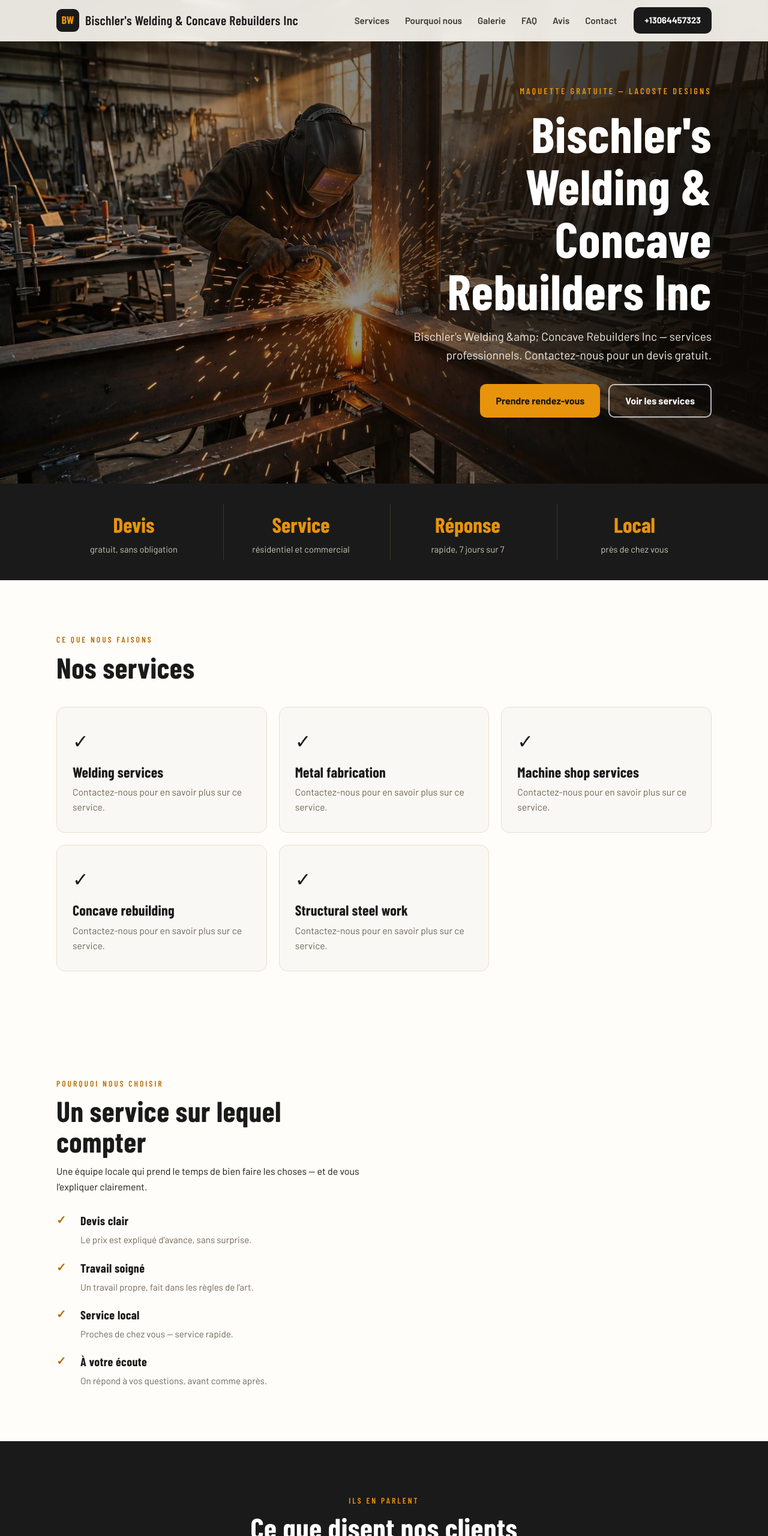
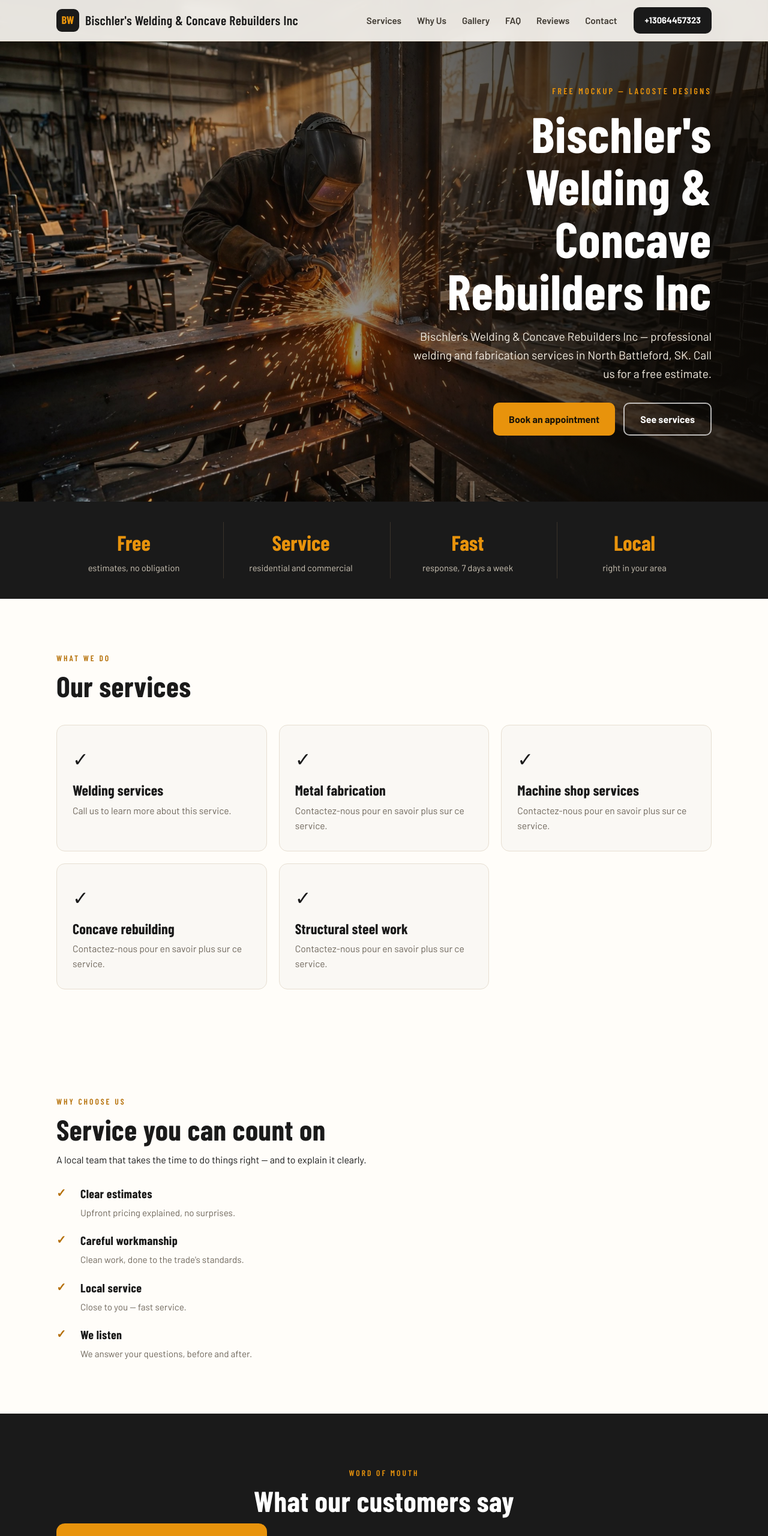
Before and after one commit to brandonlacoste9-tech/bischlers-welding-demo, a plain HTML site: page index.html in a window 1280 px wide. Shown: the top 2560 px of the page at 60% size. Drawn offline with nearby package versions, Linux system fonts and the light colour scheme.

Commit message:
Update index.html

```diff
--- a/index.html
+++ b/index.html
@@ -1,11 +1,11 @@
 <!DOCTYPE html>
-<html lang="fr">
+<html lang="en">
 <head>
 <meta charset="UTF-8">
 <meta name="viewport" content="width=device-width, initial-scale=1.0">
 <meta name="robots" content="noindex, nofollow">
-<title>Bischler's Welding &amp; Concave Rebuilders Inc | Maquette gratuite</title>
-<meta name="description" content="Bischler's Welding &amp;amp; Concave Rebuilders Inc — services professionnels. Contactez-nous pour un devis gratuit.">
+<title>Bischler's Welding &amp; Concave Rebuilders Inc | Free Mockup</title>
+<meta name="description" content="Bischler's Welding &amp; Concave Rebuilders Inc — professional welding and fabrication services in North Battleford, SK. Call us for a free estimate.">
 <link rel="preconnect" href="https://fonts.googleapis.com">
 <link rel="preconnect" href="https://fonts.gstatic.com" crossorigin>
 <link href="https://fonts.googleapis.com/css2?family=Barlow+Condensed:wght@400;500;600;700&family=Barlow:wght@400;500;600;700&display=swap" rel="stylesheet">
@@ -21,10 +21,10 @@
     </a>
     <nav class="main-nav" id="mainNav">
       <a href="#services">Services</a>
-      <a href="#why">Pourquoi nous</a>
-      <a href="#gallery">Galerie</a>
+      <a href="#why">Why Us</a>
+      <a href="#gallery">Gallery</a>
       <a href="#faq">FAQ</a>
-      <a href="#reviews">Avis</a>
+      <a href="#reviews">Reviews</a>
       <a href="#contact">Contact</a>
     </nav>
     <div class="header-actions">
@@ -38,34 +38,34 @@
   <div class="hero-bg"><img src="hero.jpg" alt="Welder welding a structural steel beam in a metal fabrication workshop"></div>
   <div class="hero-overlay"></div>
   <div class="hero-content">
-    <p class="hero-kicker">Maquette gratuite — Lacoste Designs</p>
+    <p class="hero-kicker">Free mockup — Lacoste Designs</p>
     <h1>Bischler's Welding &amp; Concave Rebuilders Inc</h1>
-    <p class="hero-sub">Bischler's Welding &amp;amp; Concave Rebuilders Inc — services professionnels. Contactez-nous pour un devis gratuit.</p>
+    <p class="hero-sub">Bischler's Welding &amp; Concave Rebuilders Inc — professional welding and fabrication services in North Battleford, SK. Call us for a free estimate.</p>
     <div class="hero-ctas">
-      <a href="tel:+13064457323" class="btn btn-primary">Prendre rendez-vous</a>
-      <a href="#services" class="btn btn-ghost">Voir les services</a>
+      <a href="tel:+13064457323" class="btn btn-primary">Book an appointment</a>
+      <a href="#services" class="btn btn-ghost">See services</a>
     </div>
   </div>
 </section>
 
 <section class="stats">
   <div class="stats-inner">
-    <div class="stat"><span class="stat-num">Devis</span><span class="stat-label">gratuit, sans obligation</span></div>
-    <div class="stat"><span class="stat-num">Service</span><span class="stat-label">résidentiel et commercial</span></div>
-    <div class="stat"><span class="stat-num">Réponse</span><span class="stat-label">rapide, 7 jours sur 7</span></div>
-    <div class="stat"><span class="stat-num">Local</span><span class="stat-label">près de chez vous</span></div>
+    <div class="stat"><span class="stat-num">Free</span><span class="stat-label">estimates, no obligation</span></div>
+    <div class="stat"><span class="stat-num">Service</span><span class="stat-label">residential and commercial</span></div>
+    <div class="stat"><span class="stat-num">Fast</span><span class="stat-label">response, 7 days a week</span></div>
+    <div class="stat"><span class="stat-num">Local</span><span class="stat-label">right in your area</span></div>
   </div>
 </section>
 
 <section class="services" id="services">
   <div class="wrap">
-    <p class="kicker">Ce que nous faisons</p>
-    <h2>Nos services</h2>
+    <p class="kicker">What we do</p>
+    <h2>Our services</h2>
     <div class="service-grid">
       <article class="service-card">
         <div class="service-icon">✓</div>
         <h3>Welding services</h3>
-        <p>Contactez-nous pour en savoir plus sur ce service.</p>
+        <p>Call us to learn more about this service.</p>
       </article>
       <article class="service-card">
         <div class="service-icon">✓</div>
@@ -94,14 +94,14 @@
 <section class="why" id="why">
   <div class="wrap why-grid">
     <div class="why-copy">
-      <p class="kicker">Pourquoi nous choisir</p>
-      <h2>Un service sur lequel compter</h2>
-      <p>Une équipe locale qui prend le temps de bien faire les choses — et de vous l’expliquer clairement.</p>
+      <p class="kicker">Why choose us</p>
+      <h2>Service you can count on</h2>
+      <p>A local team that takes the time to do things right — and to explain it clearly.</p>
       <ul class="why-list">
-        <li><strong>Devis clair</strong><span>Le prix est expliqué d'avance, sans surprise.</span></li>
-        <li><strong>Travail soigné</strong><span>Un travail propre, fait dans les règles de l’art.</span></li>
-        <li><strong>Service local</strong><span>Proches de chez vous — service rapide.</span></li>
-        <li><strong>À votre écoute</strong><span>On répond à vos questions, avant comme après.</span></li>
+        <li><strong>Clear estimates</strong><span>Upfront pricing explained, no surprises.</span></li>
+        <li><strong>Careful workmanship</strong><span>Clean work, done to the trade's standards.</span></li>
+        <li><strong>Local service</strong><span>Close to you — fast service.</span></li>
+        <li><strong>We listen</strong><span>We answer your questions, before and after.</span></li>
       </ul>
     </div>
 
@@ -112,12 +112,12 @@
 
 <section class="reviews" id="reviews">
   <div class="wrap">
-    <p class="kicker kicker-light">Ils en parlent</p>
-    <h2>Ce que disent nos clients</h2>
+    <p class="kicker kicker-light">Word of mouth</p>
+    <h2>What our customers say</h2>
     <div class="review-cards">
       <a class="review-cta-card" href="https://www.google.com/maps/search/Bischler's%20Welding%20%26%20Concave%20Rebuilders%20Inc" target="_blank" rel="noopener">
         <span class="stars">★★★★★</span>
-        <span>Voyez ce que les clients disent de nous sur Google</span>
+        <span>See what customers say about us on Google</span>
         <span class="review-cta-arrow">→</span>
       </a>
     </div>
@@ -126,24 +126,24 @@
 
 <section class="faq" id="faq">
   <div class="wrap">
-    <p class="kicker">Bon à savoir</p>
-    <h2>Questions fréquentes</h2>
+    <p class="kicker">Good to know</p>
+    <h2>Frequently asked questions</h2>
     <div class="faq-list">
       <details open>
-        <summary>Comment prendre rendez-vous?</summary>
-        <p>Appelez-nous au +13064457323 ou écrivez-nous — on vous répond rapidement.</p>
+        <summary>How do I book an appointment?</summary>
+        <p>Call us at +13064457323 or write to us — we reply quickly.</p>
       </details>
       <details>
-        <summary>Offrez-vous des devis gratuits?</summary>
-        <p>Oui — contactez-nous pour un devis clair, sans obligation.</p>
+        <summary>Do you offer free estimates?</summary>
+        <p>Yes — contact us for a clear, no-obligation estimate.</p>
       </details>
       <details>
-        <summary>Quelles zones desservez-vous?</summary>
-        <p>Contactez-nous pour vérifier si nous desservons votre secteur.</p>
+        <summary>Which areas do you serve?</summary>
+        <p>Contact us to check whether we serve your area.</p>
       </details>
       <details>
-        <summary>Comment puis-je vous joindre?</summary>
-        <p>Par téléphone au +13064457323.</p>
+        <summary>How can I reach you?</summary>
+        <p>By phone at +13064457323.</p>
       </details>
     </div>
   </div>
@@ -151,14 +151,14 @@
 
 <section class="contact" id="contact">
   <div class="wrap">
-    <p class="kicker">Venez nous voir</p>
-    <h2>Prenez rendez-vous</h2>
+    <p class="kicker">Come see us</p>
+    <h2>Book an appointment</h2>
     <div class="contact-grid">
       <div class="contact-info">
-        <div class="contact-row"><span class="contact-label">Adresse</span><span>10801 South Railway Ave, North Battleford, SK S9A 2N3</span></div>
-        <div class="contact-row"><span class="contact-label">Téléphone</span><span><a href="tel:+13064457323">+13064457323</a></span></div>
+        <div class="contact-row"><span class="contact-label">Address</span><span>10801 South Railway Ave, North Battleford, SK S9A 2N3</span></div>
+        <div class="contact-row"><span class="contact-label">Phone</span><span><a href="tel:+13064457323">+13064457323</a></span></div>
 
-        <a href="tel:+13064457323" class="btn btn-primary">Appelez pour réserver</a>
+        <a href="tel:+13064457323" class="btn btn-primary">Call to book</a>
 
       </div>
       <div class="contact-map">
@@ -173,7 +173,7 @@
     <span class="brand-text">Bischler's Welding &amp; Concave Rebuilders Inc</span>
     <p></p>
     <p class="footer-small">10801 South Railway Ave, North Battleford, SK S9A 2N3 · <a href="tel:+13064457323">+13064457323</a></p>
-    <p class="footer-small" style="margin-top:14px;opacity:.75">Maquette gratuite préparée par Lacoste Designs (info@lacostedesigns.com) sans sollicitation préalable — retirée sur simple demande. Pour ne plus recevoir de messages, répondez STOP au SMS d'origine. Adresse postale sur demande.</p>
+    <p class="footer-small" style="margin-top:14px;opacity:.75">Free mockup prepared by Lacoste Designs (info@lacostedesigns.com) without prior solicitation — removed on simple request. To stop receiving messages, reply STOP to the original SMS. Mailing address on request.</p>
   </div>
 </footer>
 
```
